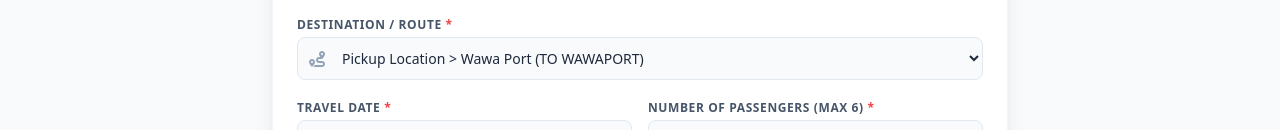
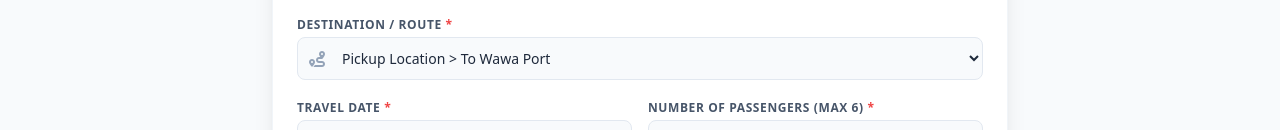
Before and after one commit to rofersonrosaltnvs2025-wq/business, a plain HTML site: page index.html in a window 1280 px wide. Shown: the part 649-779 px from the top of the page. Drawn offline with nearby package versions, Linux system fonts and the light colour scheme.

Commit message:
Update index.html

```diff
--- a/index.html
+++ b/index.html
@@ -142,10 +142,10 @@
                             <i class="fa-solid fa-route"></i>
                         </span>
                         <select id="destinationSelect" name="destination" class="w-full pl-10 pr-4 py-2.5 bg-slate-50 border border-slate-200 rounded-lg focus:outline-none focus:ring-2 focus:ring-primary focus:bg-white text-sm" required onchange="updateDestinationSummary()">
-                            <option value="Pickup Location > Wawa Port">Pickup Location > Wawa Port (TO WAWAPORT)</option>
-                            <option value="Wawa Port > Your Drop off location">Wawa Port > Your Drop off location (FROM WAWA)</option>
-                            <option value="Pickup Location > Calatagan Port">Pickup Location > Calatagan Port (TO CALATAGAN)</option>
-                            <option value="Calatagan Port > Your Drop off Location">Calatagan Port > Your Drop off Location (FROM CALATAGAN)</option>
+                            <option value="Pickup Location > Wawa Port">Pickup Location > To Wawa Port</option>
+                            <option value="Wawa Port > Your Drop off location">Wawa Port > To Your Drop off location</option>
+                            <option value="Pickup Location > Calatagan Port">Pickup Location > To Calatagan Port</option>
+                            <option value="Calatagan Port > Your Drop off Location">Calatagan Port >To Your Drop off Location</option>
                         </select>
                     </div>
                 </div>
```
